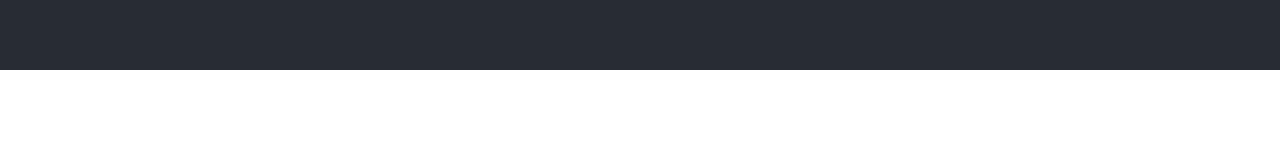
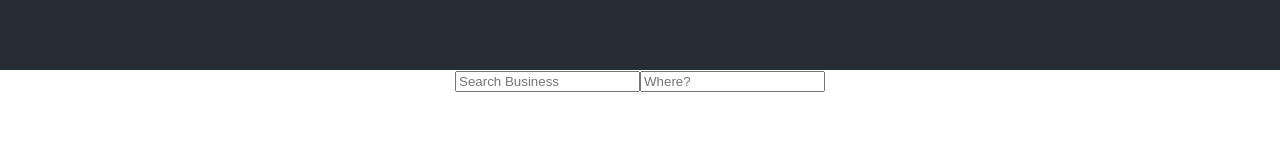
Before and after one commit to kristiiwuu/Ravenous, a React (Create React App) app: page / in a window 1280 px wide. Shown: the part 170-313 px from the top of the page. Built offline with nearby package versions, Linux system fonts and the light colour scheme.

Commit message:
BusinessList component

```diff
--- a/src/App.js
+++ b/src/App.js
@@ -1,5 +1,6 @@
 import './App.css';
-import Business from './components/Business/Business.js';
+import BusinessList from './components/BusinessList/BusinessList';
+import SearchBar from './components/SearchBar/SearchBar';
 
 function App() {
   return (
@@ -7,10 +8,11 @@ function App() {
       <header className="App-header">
         <h1>ravenous</h1>
       </header>
+      <div className='App-searchbar'>
+        <SearchBar />
+      </div>
       <div className="App-business-row">
-        <Business />
-        <Business />
-        <Business />
+        <BusinessList />
       </div>
 
   </div>
--- /dev/null
+++ b/src/components/BusinessList/BusinessList.css
@@ -0,0 +1,4 @@
+.BusinessList-row {
+    display: flex;
+    justify-content: center;
+}
--- /dev/null
+++ b/src/components/BusinessList/BusinessList.js
@@ -0,0 +1,15 @@
+import React from 'react';
+import Business from '../Business/Business.js';
+import './BusinessList.css';
+
+function BusinessList() {
+    return (
+        <div className='BusinessList-row'>
+            <Business />
+            <Business />
+            <Business />
+        </div>
+    )
+}
+
+export default BusinessList;
--- /dev/null
+++ b/src/components/SearchBar/SearchBar.js
@@ -0,0 +1,26 @@
+import React from 'react';
+
+function SearchBar() {
+    const sort_by = {
+        'Best Match': 'best_match',
+        'Highest Rated': 'rating',
+        'Most Reviewed': 'review_count'
+    };
+
+
+    return (
+        <div className='SearchBar-parent'>
+            <div className='SearchBar-sortby'>
+
+            </div>
+            <div className='SearchBar-input'>
+                <form>
+                    <input placeholder='Search Business'></input>
+                    <input placeholder='Where?'></input>
+                </form>
+            </div>
+        </div>
+    )
+}
+
+export default SearchBar;
```
